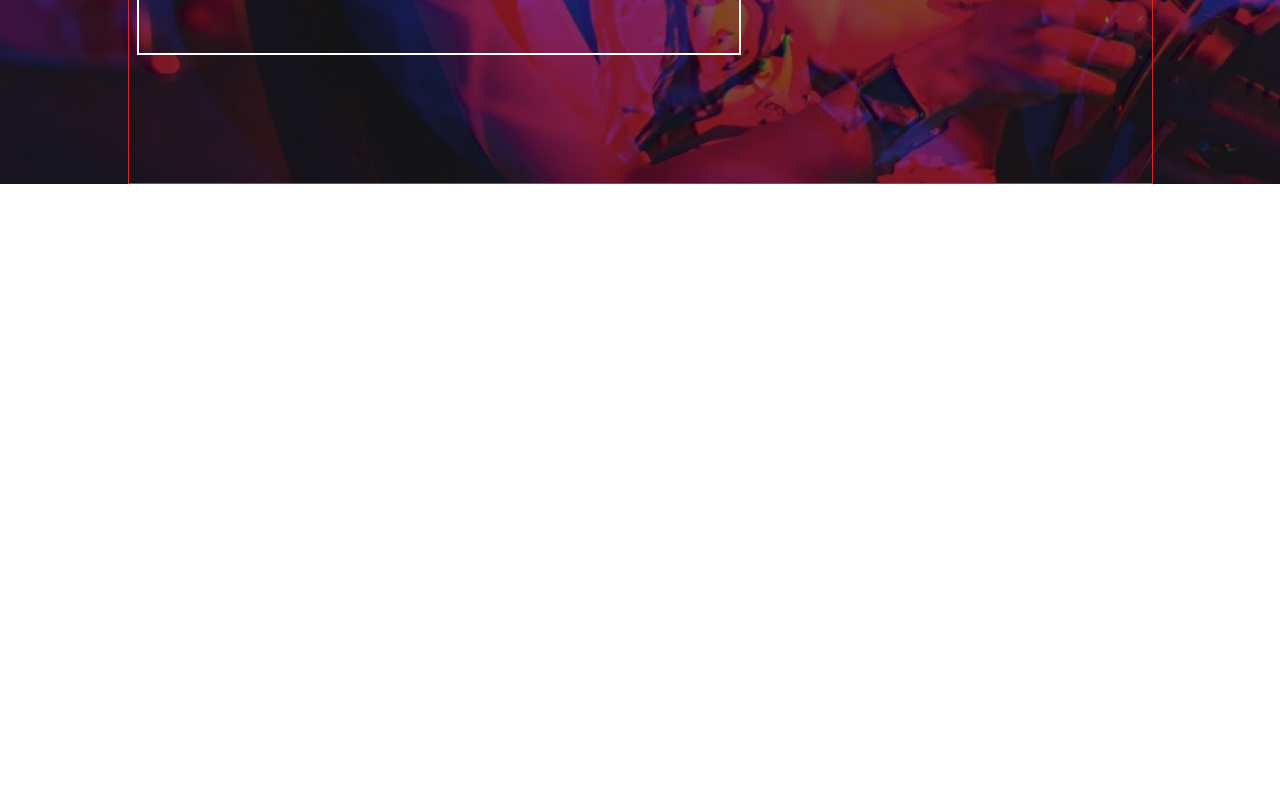
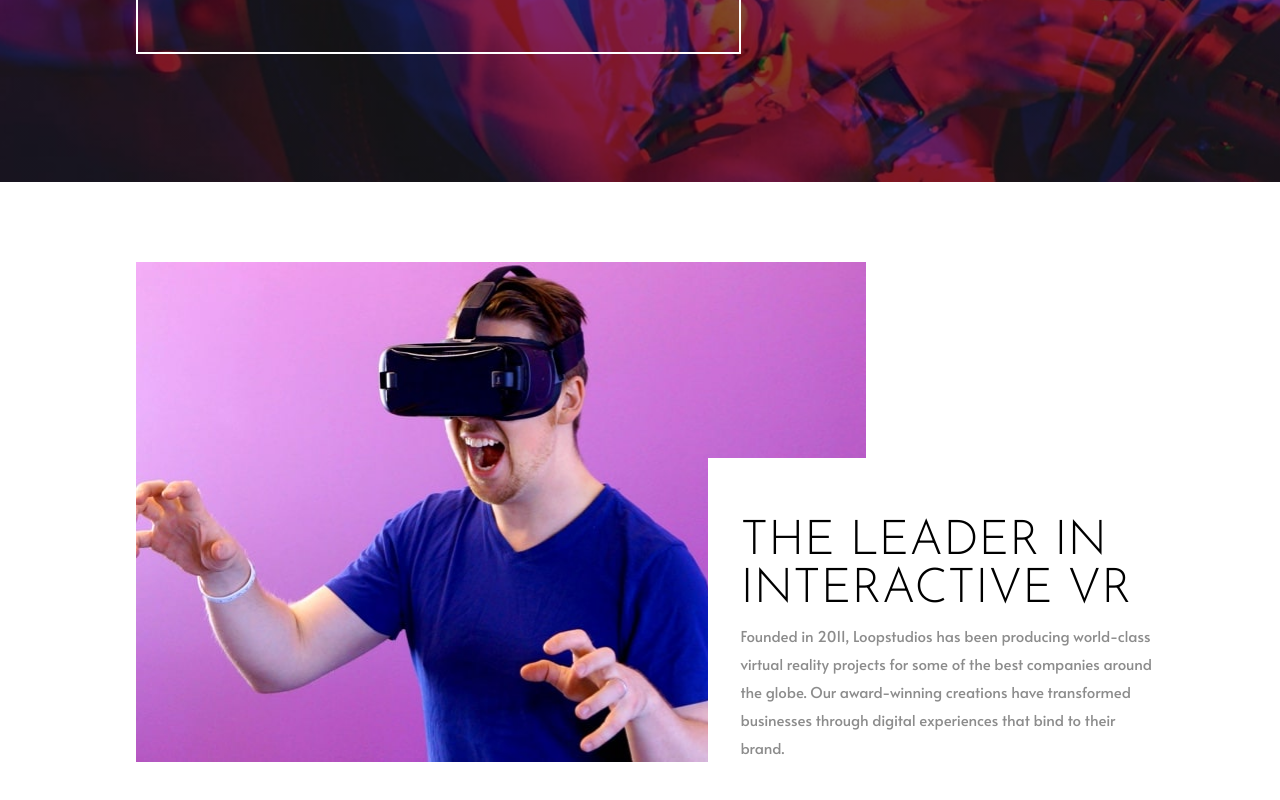
Before and after one commit to MaorBezalel/landing-pages, a React (Vite) app: page /loopstudios in a window 1280 px wide. Shown: the part 462-1262 px from the top of the page. Before the commit the page ends 800 px from the top, so only its background shows below. Built offline with nearby package versions, Linux system fonts and the light colour scheme.

Commit message:
feat: Add AboutSection and CreationSection layouts to LoopstudiosPage

```diff
--- a/src/pages/loopstudios/Loopstudios.page.tsx
+++ b/src/pages/loopstudios/Loopstudios.page.tsx
@@ -1,5 +1,13 @@
 import { usePageConfig } from '@/hooks';
-import { Wrapper, Header, PrimaryNavigation, Hero } from '@/pages/loopstudios/layouts';
+import {
+    Wrapper,
+    Header,
+    PrimaryNavigation,
+    Hero,
+    Main,
+    AboutSection,
+    CreationSection,
+} from '@/pages/loopstudios/layouts';
 
 export default function LoopstudiosPage() {
     usePageConfig({ title: 'Loopstudios landing page', page: 'loopstudios' });
@@ -11,7 +19,10 @@ export default function LoopstudiosPage() {
                 <Hero />
             </Header>
 
-            <main></main>
+            <Main>
+                <AboutSection />
+                <CreationSection />
+            </Main>
 
             <footer></footer>
         </Wrapper>
--- /dev/null
+++ b/src/pages/loopstudios/constants/index.ts
@@ -0,0 +1,42 @@
+export const CREATIONS = [
+    {
+        name: `Deep${'\n'}Earth`,
+        backgroundImageDesktop: 'bg-[url(@/assets/loopstudios/images/desktop/image-deep-earth.jpg)]',
+        backgroundImageMobile: 'tablet-md:bg-[url(@/assets/loopstudios/images/mobile/image-deep-earth.jpg)]',
+    },
+    {
+        name: `Night${'\n'}Arcade`,
+        backgroundImageDesktop: 'bg-[url(@/assets/loopstudios/images/desktop/image-night-arcade.jpg)]',
+        backgroundImageMobile: 'tablet-md:bg-[url(@/assets/loopstudios/images/mobile/image-night-arcade.jpg)]',
+    },
+    {
+        name: `Soccer${'\n'}Team VR`,
+        backgroundImageDesktop: 'bg-[url(@/assets/loopstudios/images/desktop/image-soccer-team.jpg)]',
+        backgroundImageMobile: 'tablet-md:bg-[url(@/assets/loopstudios/images/mobile/image-soccer-team.jpg)]',
+    },
+    {
+        name: `The${'\n'}Grid`,
+        backgroundImageDesktop: 'bg-[url(@/assets/loopstudios/images/desktop/image-grid.jpg)]',
+        backgroundImageMobile: 'tablet-md:bg-[url(@/assets/loopstudios/images/mobile/image-grid.jpg)]',
+    },
+    {
+        name: `From Up${'\n'}Above VR`,
+        backgroundImageDesktop: 'bg-[url(@/assets/loopstudios/images/desktop/image-from-above.jpg)]',
+        backgroundImageMobile: 'tablet-md:bg-[url(@/assets/loopstudios/images/mobile/image-from-above.jpg)]',
+    },
+    {
+        name: `Pocket${'\n'}Borealis`,
+        backgroundImageDesktop: 'bg-[url(@/assets/loopstudios/images/desktop/image-pocket-borealis.jpg)]',
+        backgroundImageMobile: 'tablet-md:bg-[url(@/assets/loopstudios/images/mobile/image-pocket-borealis.jpg)]',
+    },
+    {
+        name: `The${'\n'}Curiosity`,
+        backgroundImageDesktop: 'bg-[url(@/assets/loopstudios/images/desktop/image-curiosity.jpg)]',
+        backgroundImageMobile: 'tablet-md:bg-[url(@/assets/loopstudios/images/mobile/image-curiosity.jpg)]',
+    },
+    {
+        name: `Make It${'\n'}Fisheye`,
+        backgroundImageDesktop: 'bg-[url(@/assets/loopstudios/images/desktop/image-fisheye.jpg)]',
+        backgroundImageMobile: 'tablet-md:bg-[url(@/assets/loopstudios/images/mobile/image-fisheye.jpg)]',
+    },
+];
--- /dev/null
+++ b/src/pages/loopstudios/layouts/AboutSection.layout.tsx
@@ -0,0 +1,53 @@
+export function AboutSection() {
+    return (
+        <section
+            aria-label="About"
+            className="container grid h-[667px] grid-cols-[2fr_0.55fr_1fr] grid-rows-[1.1fr_1fr_0.7fr] pl-2 pr-60
+            desktop-lg:pr-0
+            desktop-md:h-[600px]
+            desktop-sm:h-[500px]
+            tablet-lg:h-[400px]
+            tablet-md:flex tablet-md:h-fit tablet-md:flex-col-reverse tablet-md:gap-8 tablet-md:px-2"
+        >
+            <div
+                className="z-10 col-[2/4] row-[2/4] flex flex-col justify-end gap-8 bg-loopstudios-white pl-20
+                desktop-md:gap-4 desktop-md:pl-16
+                desktop-sm:gap-2 desktop-sm:pl-8
+                tablet-md:items-center tablet-md:gap-6 tablet-md:px-10 tablet-md:text-center
+                tablet-sm:px-5"
+            >
+                <h2
+                    className="text-6xl font-bold uppercase text-loopstudios-black
+                    desktop-md:text-[3.5rem]
+                    desktop-sm:text-5xl
+                    tablet-lg:text-4xl
+                    tablet-md:text-6xl
+                    tablet-sm:text-5xl
+                    mobile-lg:text-4xl
+                    mobile-md:text-3xl"
+                >
+                    The Leader in Interactive VR
+                </h2>
+                <p
+                    className="text-lg text-loopstudios-dark-gray
+                    desktop-md:text-[15px]
+                    tablet-lg:text-sm
+                    tablet-md:text-lg
+                    tablet-sm:text-[15px]
+                    mobile-md:text-sm"
+                >
+                    Founded in 2011, Loopstudios has been producing world-class virtual reality projects for some of the
+                    best companies around the globe. Our award-winning creations have transformed businesses through
+                    digital experiences that bind to their brand.
+                </p>
+            </div>
+            <div
+                className="col-[1/3] row-[1/4] bg-[url(@/assets/loopstudios/images/desktop/image-interactive.jpg)] bg-cover bg-no-repeat
+                tablet-md:h-[448px] tablet-md:bg-[url(@/assets/loopstudios/images/mobile/image-interactive.jpg)]
+                tablet-sm:h-[370px]
+                mobile-lg:h-[300px]
+                mobile-md:h-[250px]"
+            />
+        </section>
+    );
+}
--- /dev/null
+++ b/src/pages/loopstudios/layouts/CreationSection.layout.tsx
@@ -0,0 +1,64 @@
+import { Link } from 'react-router-dom';
+import { ROUTES } from '@/constants';
+import { CREATIONS } from '@/pages/loopstudios/constants';
+
+export function CreationSection() {
+    return (
+        <section
+            aria-label="Creations"
+            className="container grid grid-cols-[repeat(4,1fr)] gap-10
+            desktop-sm:gap-6
+            tablet-lg:grid-cols-[repeat(auto-fill,minmax(150px,1fr))] tablet-lg:gap-4
+            tablet-md:grid-cols-[1fr]"
+        >
+            <h2
+                className="order-1 col-[1/4] mb-16 text-6xl font-bold uppercase text-loopstudios-black
+                desktop-lg:mb-8 desktop-lg:text-5xl
+                desktop-sm:text-4xl
+                tablet-md:col-auto tablet-md:justify-self-center tablet-md:text-5xl
+                mobile-lg:text-[2.5rem]
+                mobile-md:text-4xl"
+            >
+                Our Creations
+            </h2>
+            <button
+                className="order-2 col-[4/-1] mb-16 w-fit justify-self-end border border-loopstudios-black px-6 py-2 text-2xl uppercase tracking-[0.4rem] text-loopstudios-black transition-colors duration-200 ease-in-out hover:bg-loopstudios-black hover:text-loopstudios-white
+                desktop-lg:mb-8 desktop-lg:text-xl
+                desktop-md:text-lg
+                desktop-sm:text-base
+                tablet-md:order-3 tablet-md:col-auto tablet-md:mb-0 tablet-md:mt-8 tablet-md:justify-self-center tablet-md:px-20 tablet-md:py-4 tablet-md:text-2xl
+                mobile-lg:px-10 mobile-lg:py-3"
+            >
+                See All
+            </button>
+            {CREATIONS.map(({ name, backgroundImageDesktop, backgroundImageMobile }, index) => (
+                <Link
+                    key={index}
+                    to={ROUTES.LOOPSTUDIOS}
+                    className={`${backgroundImageDesktop} group relative order-3 flex h-[667px] w-full flex-col justify-end bg-cover bg-no-repeat transition-colors duration-200 ease-in-out hover:bg-[rgba(255,255,255,0.6)]
+                    desktop-lg:h-[600px]
+                    desktop-md:h-[500px]
+                    desktop-sm:h-[400px]
+                    tablet-md:order-2 tablet-md:h-[240px] ${backgroundImageMobile}
+                    tablet-sm:h-[200px]
+                    mobile-lg:h-[150px]
+                    mobile-md:h-[120px]`}
+                >
+                    <h3
+                        className="p-10 text-5xl uppercase text-loopstudios-white after:absolute
+                        after:inset-0 after:z-10 after:h-full after:w-full after:bg-gradient-to-t after:from-[hsla(0,0%,0%,0.493)] after:to-[hsla(0,0%,0%,0)] group-hover:from-100% group-hover:text-loopstudios-black group-hover:after:bg-[hsla(0,0%,100%,0.493)] group-hover:after:from-[hsla(0,0%,100%,0.493)] group-hover:after:to-[hsla(0,0%,100%,0)]
+                        desktop-md:text-4xl
+                        desktop-sm:text-3xl
+                        tablet-lg:p-4 tablet-lg:text-2xl
+                        tablet-md:p-8 tablet-md:text-5xl
+                        tablet-sm:p-4 tablet-sm:text-4xl
+                        mobile-lg:text-3xl
+                        mobile-md:p-2 mobile-md:text-2xl"
+                    >
+                        <pre className="relative z-20 font-josefin-sans">{name}</pre>
+                    </h3>
+                </Link>
+            ))}
+        </section>
+    );
+}
--- a/src/pages/loopstudios/layouts/Header.layout.tsx
+++ b/src/pages/loopstudios/layouts/Header.layout.tsx
@@ -7,7 +7,7 @@ export function Header({ children }: PropsWithChildren) {
             tablet-md:bg-[url('@/assets/loopstudios/images/mobile/image-hero.jpg')]"
         >
             <div
-                className="container-highlight container flex flex-col gap-32 px-2 pb-32 pt-10
+                className="container flex flex-col gap-32 px-2 pb-32 pt-10
                 tablet-md:gap-60
                 tablet-sm:gap-52 tablet-sm:pt-6
                 mobile-lg:min-h-[100dvh] mobile-lg:gap-40
--- /dev/null
+++ b/src/pages/loopstudios/layouts/Main.layout.tsx
@@ -0,0 +1,5 @@
+import { PropsWithChildren } from 'react';
+
+export function Main({ children }: PropsWithChildren) {
+    return <main className="my-20 flex w-full flex-col gap-20">{children}</main>;
+}
--- a/src/pages/loopstudios/layouts/index.tsx
+++ b/src/pages/loopstudios/layouts/index.tsx
@@ -2,3 +2,6 @@ export { Wrapper } from '@/pages/loopstudios/layouts/Wrapper.layout';
 export { Header } from '@/pages/loopstudios/layouts/Header.layout';
 export { PrimaryNavigation } from '@/pages/loopstudios/layouts/PrimaryNavigation.layout';
 export { Hero } from '@/pages/loopstudios/layouts/Hero.layout';
+export { Main } from '@/pages/loopstudios/layouts/Main.layout';
+export { AboutSection } from '@/pages/loopstudios/layouts/AboutSection.layout';
+export { CreationSection } from '@/pages/loopstudios/layouts/CreationSection.layout';
--- a/tailwind.config.js
+++ b/tailwind.config.js
@@ -1,8 +1,16 @@
 /** @type {import('tailwindcss').Config} */
 export default {
     content: ['./index.html', './src/**/*.{js,ts,jsx,tsx}'],
+    mode: 'jit',
     theme: {
         extend: {
+            backgroundSize: {
+                'size-200': '200% 200%',
+            },
+            backgroundPosition: {
+                'pos-0': '0% 0%',
+                'pos-100': '100% 100%',
+            },
             container: {
                 center: true,
                 screens: {
```
